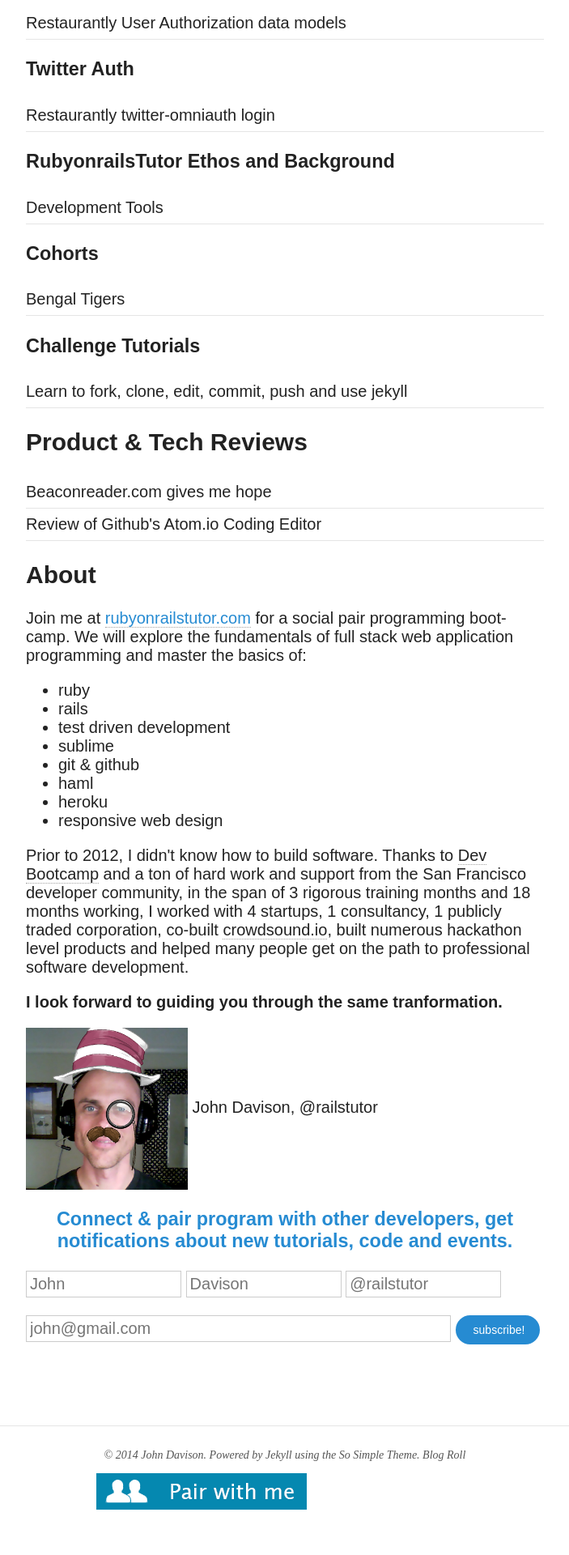
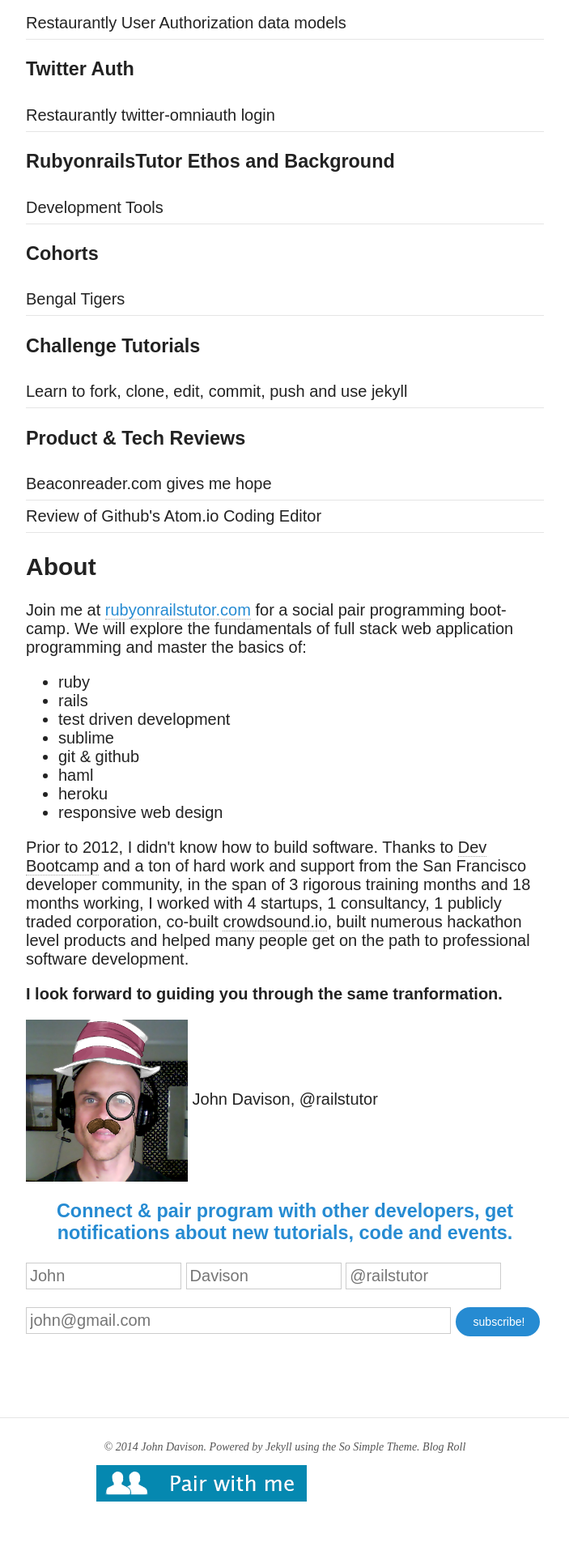
Before and after one commit to jcdavison/rubyonrailstutor.github.io, a Jekyll site: the page built from index.html, in a window 1280 px wide. Shown: the part 2318-4238 px from the top of the page at 81% size, without its empty margins (288-991 px from the left). Built offline with Jekyll 4.4.1, drawn with Linux system fonts in a browser that asks for light colours; nearby versions of some CDN libraries; comment, search, counter and statistics services are not loaded.

Commit message:
copy edits

```diff
--- a/index.html
+++ b/index.html
@@ -92,7 +92,7 @@
   <li><a href="{{ post.url }}">{{ post.title }}</a></li>
   {% endfor %}
 
-  <h2>Product & Tech Reviews</h2>
+  <h3>Product & Tech Reviews</h3>
   {% for post in site.categories.product %}
     <li><a href="{{ post.url }}">{{ post.title }}</a></li>
   {% endfor %}
```
